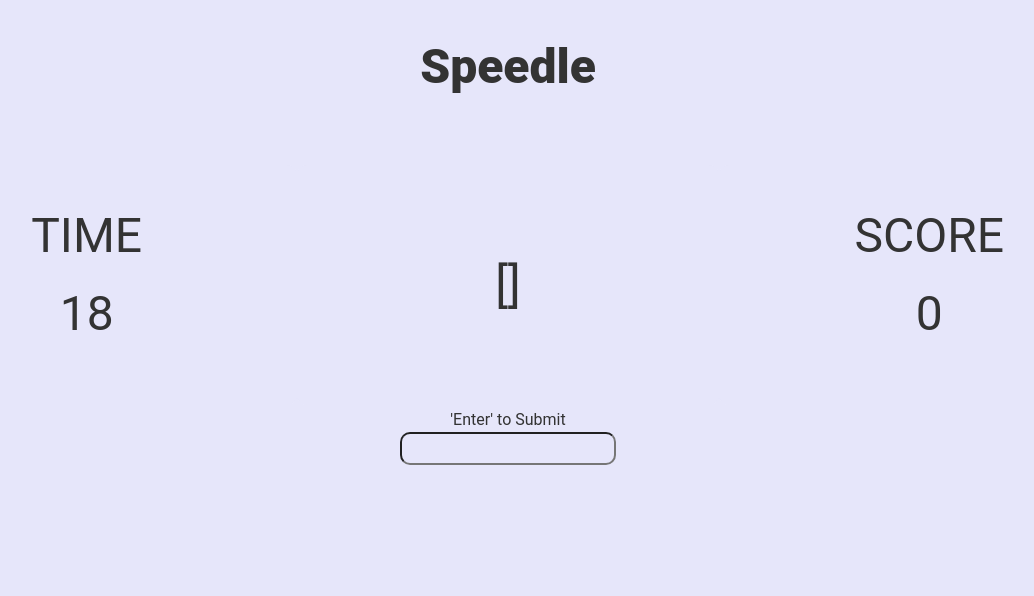
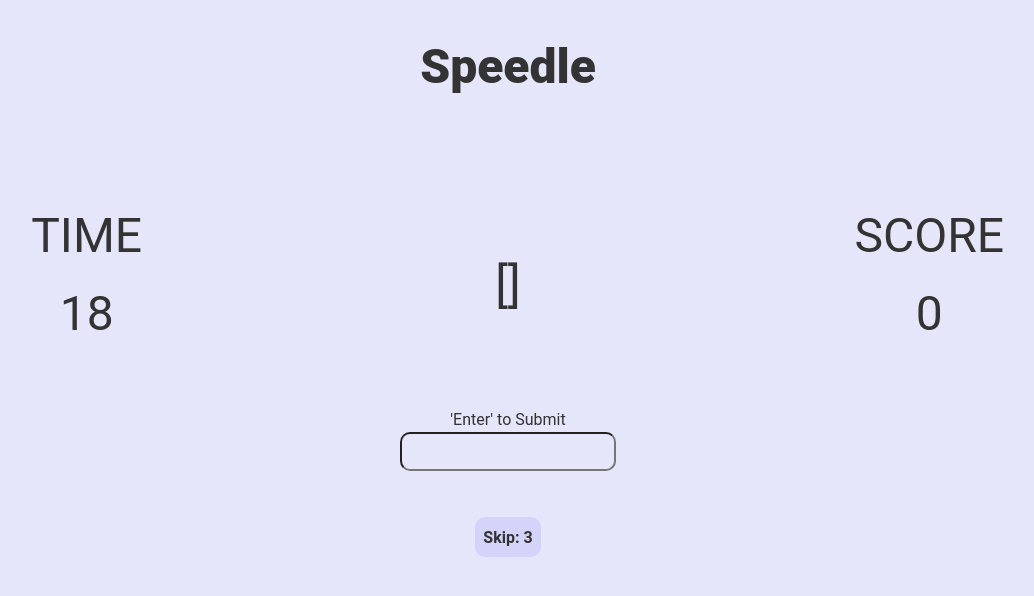
Before and after one commit to araujota/whwg-ui, a React (Create React App) app in the folder ui/: page / in a window 1280 px wide. Both pictures are taken after a click on the button "Begin". Shown: the top 596 px of the page, without its empty margins (132-1166 px from the left). Built offline with nearby package versions, Linux system fonts and the light colour scheme; no server answers.

Commit message:
skip and bug fixes

```diff
--- a/ui/src/gameScreen.js
+++ b/ui/src/gameScreen.js
@@ -21,10 +21,16 @@ function GameScreen(props) {
     const [couldAnswer, setCouldAnswer] = useState('')
     const [couldAnswerDef, setCouldAnswerDef] = useState('')
     const [saveLoading, setSaveLoading] = useState(false);
+    const [skipCount, setSkipCount] = useState(3);
 
     const answerr = useRef(answer);
     const promptt = useRef(prompt);
     const promptPoool = useRef(promptPool);
+    const inputRef = useRef(null);
+
+    useEffect(() => {
+        inputRef.current.focus();
+    }, [gameTime])
 
     const loadPrompt = () => {
         const isAlpha = (str) => /^[A-Za-z]+$/.test(str);
@@ -44,8 +50,10 @@ function GameScreen(props) {
     };
 
     const resetGame = () => {
+        setAnswer('');
         setGameTime(20);
         setGameScore(0);
+        setSkipCount(3);
         setInputError(false);
         setInputErrorMessage('');
         loadPrompt();
@@ -56,11 +64,16 @@ function GameScreen(props) {
         new Audio(Chime_01).play()
       };
 
+    const skipPropmt = () => {
+        setSkipCount(skipCount -1)
+        loadPrompt()
+        setGameTime(20);
+    }
+
     const answerSuccess = () => {
         setGameScore((prevScore) => prevScore + 1);
         setInputError(true);
         setInputErrorMessage('+1');
-        setTimeout(clearInputMsg, 1500)
         setAnswer('');
         setGameTime(20);
         loadPrompt();
@@ -94,20 +107,15 @@ function GameScreen(props) {
     };
 
     const gameOver = () => {
+        inputRef.current.blur();
         setIsGameOver(true);
-        setInputError(true);
-        setInputErrorMessage("Game Over!");
+        setInputError(false);
+        setInputErrorMessage('');
+        setAnswer(`Your Score : ${gameScore}`)
     };
 
     const decrement = () => {
         setGameTime((prevTime) => prevTime - 1);
-    };
-
-    const clearInputMsg = () => {
-        if (inputErrorMessage !== "Game Over") {
-            setInputErrorMessage('')
-            setInputError(false)
-        }
     };
 
     useEffect(() => {
@@ -173,19 +181,19 @@ function GameScreen(props) {
         if (status === 404) {
             setInputErrorMessage('Not a Word!');
             setLoadingValidaton(false);
-            setTimeout(clearInputMsg, 1500)
+
         } else if (start === promptt.current) {
             setInputErrorMessage('Answer cannot start with the prompt!');
             setLoadingValidaton(false);
-            setTimeout(clearInputMsg, 1500)
+
         } else if (end === promptt.current) {
             setInputErrorMessage('Answer cannot end with the prompt!');
             setLoadingValidaton(false);
-            setTimeout(clearInputMsg, 1500)
+
         } else if (!answerr.current.includes(promptt.current)) {
             setInputErrorMessage('Answer must contain the prompt!');
             setLoadingValidaton(false);
-            setTimeout(clearInputMsg, 1500)
+
         }
         setInputError(true);
         setAnswer('');
@@ -220,7 +228,9 @@ function GameScreen(props) {
                     {isGameOver ? (
                             <div className='couldHave'>
                                 <span className='timeScoreText'>You could have answered "{couldAnswer}"</span>
-                                <span className='timeTextItalic'>"{couldAnswerDef}"</span>
+                                {couldAnswerDef.length &&
+                                    <span className='timeTextItalic'>"{couldAnswerDef}"</span>
+                                }
                             </div>
                         ) : (
                             <>
@@ -239,19 +249,28 @@ function GameScreen(props) {
                         )}
                 </div>
                 <div className='inputContainer'>
-                    <p style={{position: 'relative', top: '5px'}}>'Enter' to Submit</p>
-                    <input disabled={isGameOver} autoComplete="off" className='answerInput' onChange={setVals} value={answer} />
+                    {!isGameOver &&
+                        <p style={{position: 'relative', top: '5px'}}>'Enter' to Submit</p>
+                    }
+                    <input ref={inputRef} disabled={isGameOver} autoComplete="off" className='answerInput' onChange={setVals} value={answer} />
                         {loadingValidation ? (
                                         <div className='inputError'>
                                             <ClipLoader size={20} style={{position: 'absolute', right: '10px'}}/>
                                         </div>
                                     ) : (null)}
-                    {inputError && (
+                    {inputError && !loadingValidation && (
                             <div className={ inputErrorMessage === '+1' ? 'inputErrorSuccess' : 'inputError' }>
                                 <span className='inputErrorText'>{inputErrorMessage}</span>
                             </div>
                     )}
-                    {inputErrorMessage === 'Game Over!' && (
+                    {!isGameOver &&
+                        <div style={{marginTop: '30px'}}>
+                            <button disabled={!skipCount > 0} onClick={() => skipPropmt()} className='startButton'>Skip: {skipCount}</button>
+                        </div>
+                    }
+
+
+                    {isGameOver && (
                                 <div className='playOrSave'>
                                     <button disabled={showScoreModal} onClick={resetGame} className='startButton'>Play Again</button>
                                     {/* <button disabled={showScoreModal} onClick={() => setShowScoreModal(true)}className='startButton'>Save</button> */}
--- a/ui/src/rulesScreen.js
+++ b/ui/src/rulesScreen.js
@@ -10,10 +10,10 @@ function RulesScreen(props) {
           <text className='rulesText'>Welcome to the World's Hardest Word Game</text>
         </div>
         <div style={{paddingBottom: '5%'}}>
-          <text className='rulesText'>You will receive 3-letter prompts picked from a random word in the dictionary</text>
+          <text className='rulesText'>You will see 3 letters in a row picked from a random word in the dictionary</text>
         </div>
         <div style={{paddingBottom: '5%'}}>
-          <text className='rulesText'>You will have 20 seconds to type a word that contains the prompt</text>
+          <text className='rulesText'>Enter a word that contains those letters</text>
         </div>
         <div style={{paddingBottom: '5%'}}>
           <text className='rulesText'>But NOT at the very beginning or very end</text>
```
